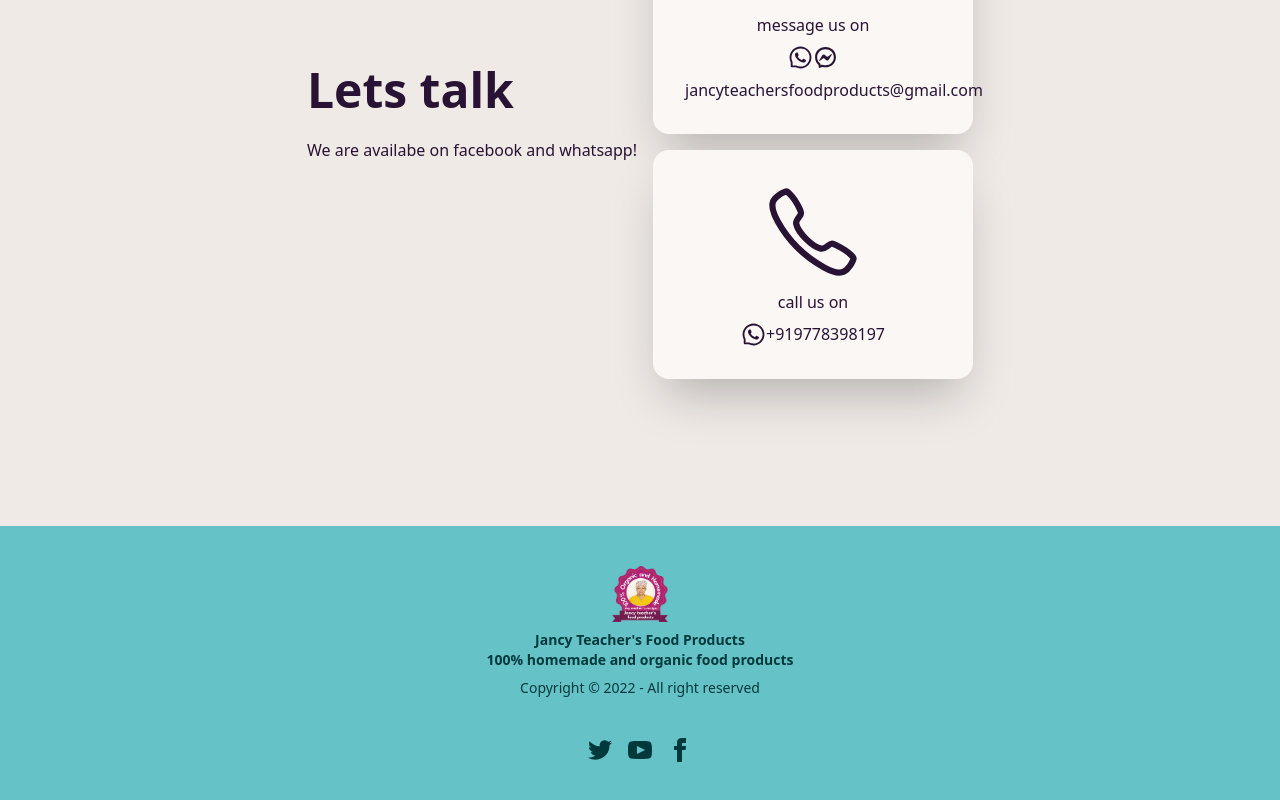
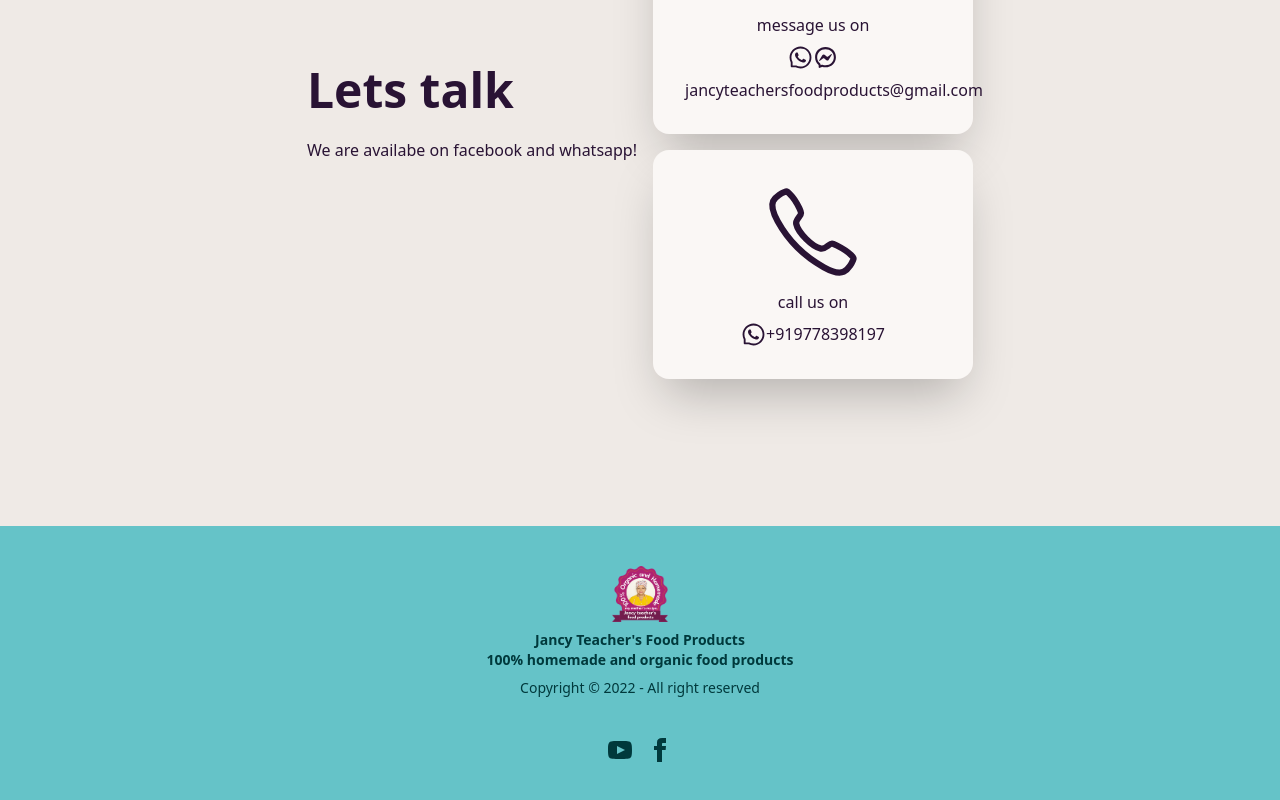
Before and after one commit to gex7777/ecommerce, a Next.js app: page /support in a window 1280 px wide. Shown: the part 338-1138 px from the top of the page. Built offline with nearby package versions, Linux system fonts and the light colour scheme; no server answers.

Commit message:
tidy up footer

```diff
--- a/components/Footer.jsx
+++ b/components/Footer.jsx
@@ -13,17 +13,6 @@
       </div>
       <div>
         <div className="grid grid-flow-col gap-4">
-          <a>
-            <svg
-              xmlns="http://www.w3.org/2000/svg"
-              width="24"
-              height="24"
-              viewBox="0 0 24 24"
-              className="fill-current"
-            >
-              <path d="M24 4.557c-.883.392-1.832.656-2.828.775 1.017-.609 1.798-1.574 2.165-2.724-.951.564-2.005.974-3.127 1.195-.897-.957-2.178-1.555-3.594-1.555-3.179 0-5.515 2.966-4.797 6.045-4.091-.205-7.719-2.165-10.148-5.144-1.29 2.213-.669 5.108 1.523 6.574-.806-.026-1.566-.247-2.229-.616-.054 2.281 1.581 4.415 3.949 4.89-.693.188-1.452.232-2.224.084.626 1.956 2.444 3.379 4.6 3.419-2.07 1.623-4.678 2.348-7.29 2.04 2.179 1.397 4.768 2.212 7.548 2.212 9.142 0 14.307-7.721 13.995-14.646.962-.695 1.797-1.562 2.457-2.549z"></path>
-            </svg>
-          </a>
           <a>
             <svg
               xmlns="http://www.w3.org/2000/svg"
```
